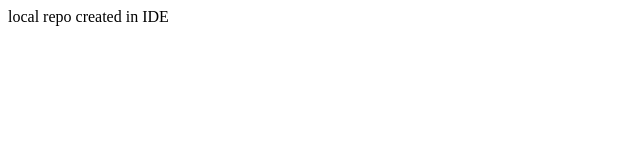
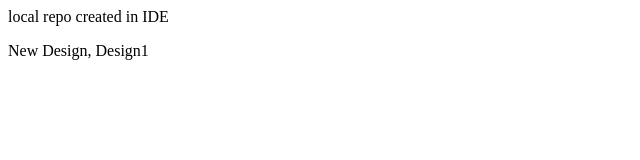
Before and after one commit to vinitm029/localrepo, a plain HTML site: page index.html in a window 1280 px wide. Shown: the whole page, without its empty margins (0-640 px from the left). Drawn offline with Linux system fonts and the light colour scheme.

Commit message:
Adding a new design

```diff
--- a/index.html
+++ b/index.html
@@ -1 +1,2 @@
 <p>local repo created in IDE</p>
+<p>New Design, Design1</p>
```
